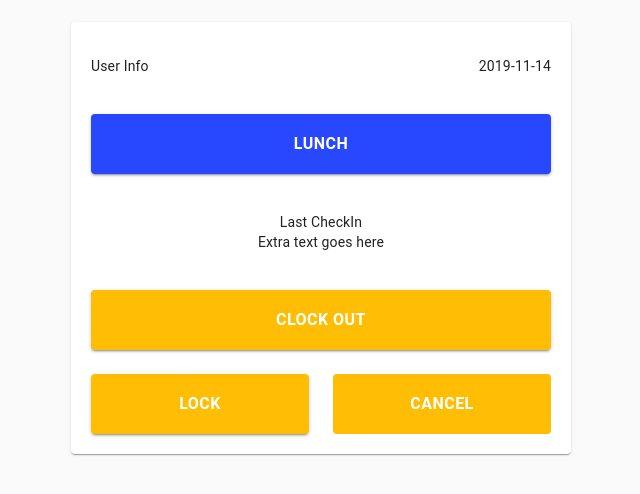
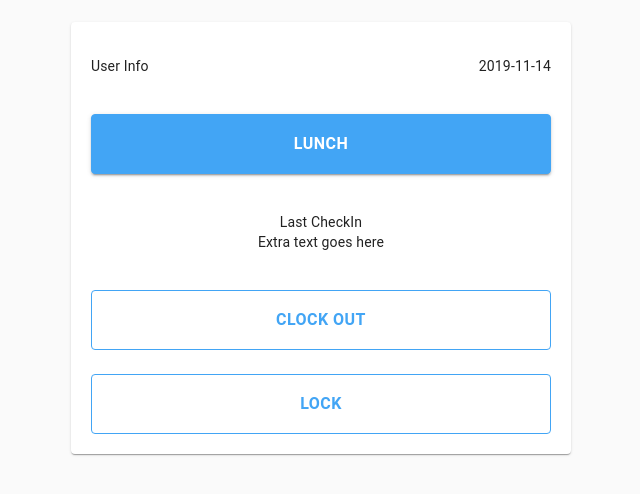
Before and after one commit to mgrsantox/simple-school, a React (Create React App) app: page / in a window 1280 px wide. Shown: the part 106-600 px from the top of the page, without its empty margins (319-959 px from the left). Built offline with nearby package versions, Linux system fonts and the light colour scheme.

Commit message:
enhanced ui

```diff
--- a/src/components/auth/Login.js
+++ b/src/components/auth/Login.js
@@ -17,9 +17,13 @@ class Login extends Component {
   state = initialState;
 
   handleChange = e => {
-    this.setState({
-      [e.target.name]: e.target.value
-    });
+    const re = /^[0-9\b]+$/;
+    // this.setState({
+    //   [e.target.name]: e.target.value
+    // });
+    if (e.target.value === "" || re.test(e.target.value)) {
+      this.setState({ [e.target.name]: e.target.value });
+    }
   };
 
   validate = () => {
@@ -61,7 +65,7 @@ class Login extends Component {
             >
               <div>
                 <TextField
-                  error = {this.state.passwordError}
+                  error={this.state.passwordError}
                   id="outlined-basic"
                   className={classes.textField}
                   label="Enter PIN"
@@ -131,14 +135,19 @@ const styles = theme => ({
   textField: {
     // marginLeft: theme.spacing(1),
     // marginRight: theme.spacing(1),
-    width: "90%"
+    width: "90%",
+    marginBottom: 30,
   },
   button: {
     // margin: theme.spacing(1),
     width: "90%",
-    background: "#5677fc",
+    background: "#42a5f5",
     color: "white",
-    fontWeight: "bold"
+    fontWeight: "bold",
+    height: 50,
+    "&:hover": {
+      background: "#5677fc",
+    }
   },
   logo: {
     width: "130px",
@@ -148,13 +157,13 @@ const styles = theme => ({
   },
   label: {
     "&$focused": {
-      color: "#5677fc"
+      color: "#42a5f5"
     }
   },
   focused: {},
   outlinedInput: {
     "&$focused $notchedOutline": {
-      border: "2px solid #5677fc"
+      border: "2px solid #42a5f5"
     }
   },
   notchedOutline: {}
--- a/src/components/dashboard/Dashboard.js
+++ b/src/components/dashboard/Dashboard.js
@@ -40,7 +40,7 @@ export class Dashboard extends Component {
                   style={{
                     fontWeight: "bold",
                     fontSize: "16px",
-                    background: "#2848ff",
+                    background: "#42a5f5",
                     textDecoration: "none"
                   }}
                   variant="contained"
@@ -59,25 +59,25 @@ export class Dashboard extends Component {
             </Grid>
             <Grid item xs={12}>
               <Button
+                variant="outlined"
                 style={{
-                  color: "white",
-                  background: "#ffbd03",
+                  color: "#42a5f5",
+                  // background: "#ffbd03",
                   fontWeight: "bold",
                   fontSize: "16px"
                 }}
-                variant="contained"
                 className={classes.button}
               >
                 Clock Out
               </Button>
             </Grid>
-            <Grid item xs={6}>
+            <Grid item xs={12}>
               <Link className={classes.link} to="/login">
                 <Button
-                  variant="contained"
+                  variant="outlined"
                   style={{
-                    color: "white",
-                    background: "#ffbd03",
+                    color: "#42a5f5",
+                    // background: "#ffbd03",
                     fontWeight: "bold",
                     fontSize: "16px"
                   }}
@@ -86,21 +86,6 @@ export class Dashboard extends Component {
                   Lock
                 </Button>
               </Link>
-            </Grid>
-            <Grid item xs={6}>
-              <Button
-                disabled
-                variant="contained"
-                style={{
-                  color: "white",
-                  background: "#ffbd03",
-                  fontWeight: "bold",
-                  fontSize: "16px"
-                }}
-                className={classes.button}
-              >
-                Cancel
-              </Button>
             </Grid>
           </Grid>
         </div>
@@ -138,7 +123,11 @@ const styles = theme => ({
   },
   button: {
     width: "100%",
-    height: "60px"
+    height: "60px",
+    border: "1px solid #42a5f5",
+    "&:hover": {
+      background: "#e3f2fd"
+    }
   },
   input: {
     display: "none"
--- a/src/components/dashboard/Lunch.js
+++ b/src/components/dashboard/Lunch.js
@@ -6,6 +6,7 @@ import Button from "@material-ui/core/Button";
 import { Link } from "react-router-dom";
 import TextField from "@material-ui/core/TextField";
 import Checkbox from "@material-ui/core/Checkbox";
+import clsx from "clsx";
 
 let today = new Date(),
   date =
@@ -24,9 +25,10 @@ export class Lunch extends Component {
   }
 
   handleChange = e => {
-    this.setState({
-      [e.target.name]: e.target.value
-    });
+    const re = /^[0-9\b]+$/;
+    if (e.target.value === "" || re.test(e.target.value)) {
+      this.setState({ [e.target.name]: e.target.value });
+    }
   };
 
   validate = () => {
@@ -80,12 +82,26 @@ export class Lunch extends Component {
                   margin="normal"
                   variant="outlined"
                   name="count"
-                  type="number"
+                  InputLabelProps={{
+                    classes: {
+                      root: classes.label,
+                      focused: classes.focused
+                    }
+                  }}
+                  InputProps={{
+                    classes: {
+                      root: classes.outlinedInput,
+                      focused: classes.focused,
+                      notchedOutline: classes.notchedOutline
+                    }
+                  }}
                 />
                 <Checkbox
                   //   onChange={handleChange("checkedB")}
                   value="checkedB"
-                  color="primary"
+                  style={{
+                    color: "#42a5f5"
+                  }}
                   inputProps={{
                     "aria-label": "secondary checkbox"
                   }}
@@ -96,7 +112,7 @@ export class Lunch extends Component {
                     marginTop: "20px",
                     fontWeight: "bold",
                     fontSize: "16px",
-                    background: "#2848ff",
+                    background: "#42a5f5",
                     textDecoration: "none"
                   }}
                   type="submit"
@@ -111,10 +127,10 @@ export class Lunch extends Component {
             <Grid item xs={6}>
               <Link className={classes.link} to="/login">
                 <Button
-                  variant="contained"
+                  variant="outlined"
                   style={{
-                    color: "white",
-                    background: "#ffbd03",
+                    color: "#42a5f5",
+                    // background: "#ffbd03",
                     fontWeight: "bold",
                     fontSize: "16px"
                   }}
@@ -127,14 +143,17 @@ export class Lunch extends Component {
             <Grid item xs={6}>
               <Link className={classes.link} to="/">
                 <Button
-                  variant="contained"
+                  variant="outlined"
                   style={{
-                    color: "white",
-                    background: "#ffbd03",
+                    color: "#42a5f5",
+                    // background: "#ffbd03",
                     fontWeight: "bold",
-                    fontSize: "16px"
+                    fontSize: "16px",
+                    "&:hover": {
+                      background: "green"
+                    }
                   }}
-                  className={classes.button}
+                  className={clsx(classes.button, classes.cancelButton)}
                 >
                   Cancel
                 </Button>
@@ -148,6 +167,11 @@ export class Lunch extends Component {
 }
 
 const styles = theme => ({
+  cancelButton: {
+    "&:hover": {
+      background: "#fce4ec !important",
+    }
+  },
   card: {
     padding: 20,
     display: "flex",
@@ -179,14 +203,30 @@ const styles = theme => ({
   },
   button: {
     width: "100%",
-    height: "60px"
+    height: "60px",
+    border: "1px solid #42a5f5",
+    "&:hover": {
+      background: "#e3f2fd"
+    }
   },
   input: {
     display: "none"
   },
   root: {
     flexGrow: 1
-  }
+  },
+  label: {
+    "&$focused": {
+      color: "#42a5f5"
+    }
+  },
+  focused: {},
+  outlinedInput: {
+    "&$focused $notchedOutline": {
+      border: "2px solid #42a5f5"
+    }
+  },
+  notchedOutline: {}
 });
 
 export default withStyles(styles)(Lunch);
```
